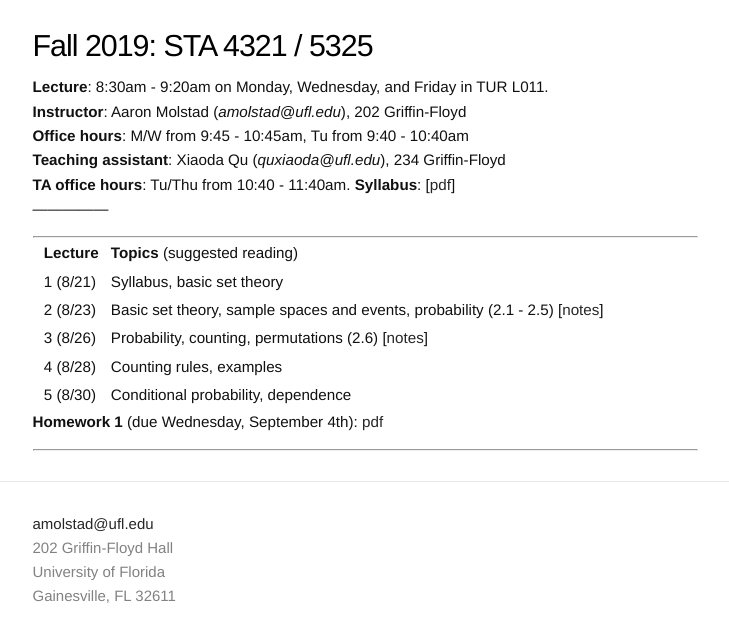
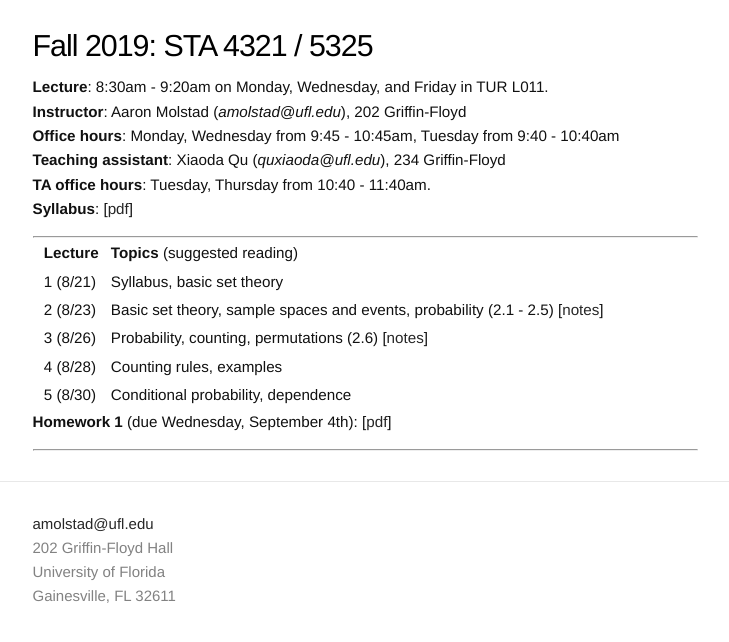
Before and after one commit to ajmolstad/ajmolstad.github.io, a Jekyll site: the page built from F19_STA4321.md, in a window 1280 px wide. Shown: the top 642 px of the page, without its empty margins (275-1004 px from the left). Built offline with Jekyll 4.4.1, drawn with Linux system fonts in a browser that asks for light colours.

Commit message:
new homework edited

```diff
--- a/F19_STA4321.md
+++ b/F19_STA4321.md
@@ -6,11 +6,10 @@
 # Fall 2019: STA 4321 / 5325
 **Lecture**: 8:30am - 9:20am on Monday, Wednesday, and Friday in TUR L011.
 **Instructor**: Aaron Molstad (*amolstad@ufl.edu*), 202 Griffin-Floyd
-**Office hours**: M/W from 9:45 - 10:45am, Tu from 9:40 - 10:40am
+**Office hours**: Monday, Wednesday from 9:45 - 10:45am, Tuesday from 9:40 - 10:40am
 **Teaching assistant**: Xiaoda Qu (*quxiaoda@ufl.edu*), 234 Griffin-Floyd
-**TA office hours**: Tu/Thu from 10:40 - 11:40am.
+**TA office hours**: Tuesday, Thursday from 10:40 - 11:40am.
 **Syllabus**: [[pdf](/docs/Syllabus.pdf)]
----------------
 
 ---------------
 
@@ -22,7 +21,7 @@
 || 4 (8/28)  || Counting rules, examples ||
 || 5 (8/30)  || Conditional probability, dependence   ||
 
-**Homework 1** (due Wednesday, September 4th): [pdf](/docs/STA4321_F19_Homework1.pdf)
+**Homework 1** (due Wednesday, September 4th): [[pdf](/docs/STA4321_F19_Homework1.pdf)]
 
 
 ---------------
```
Also changed, not shown: 10 other files.
